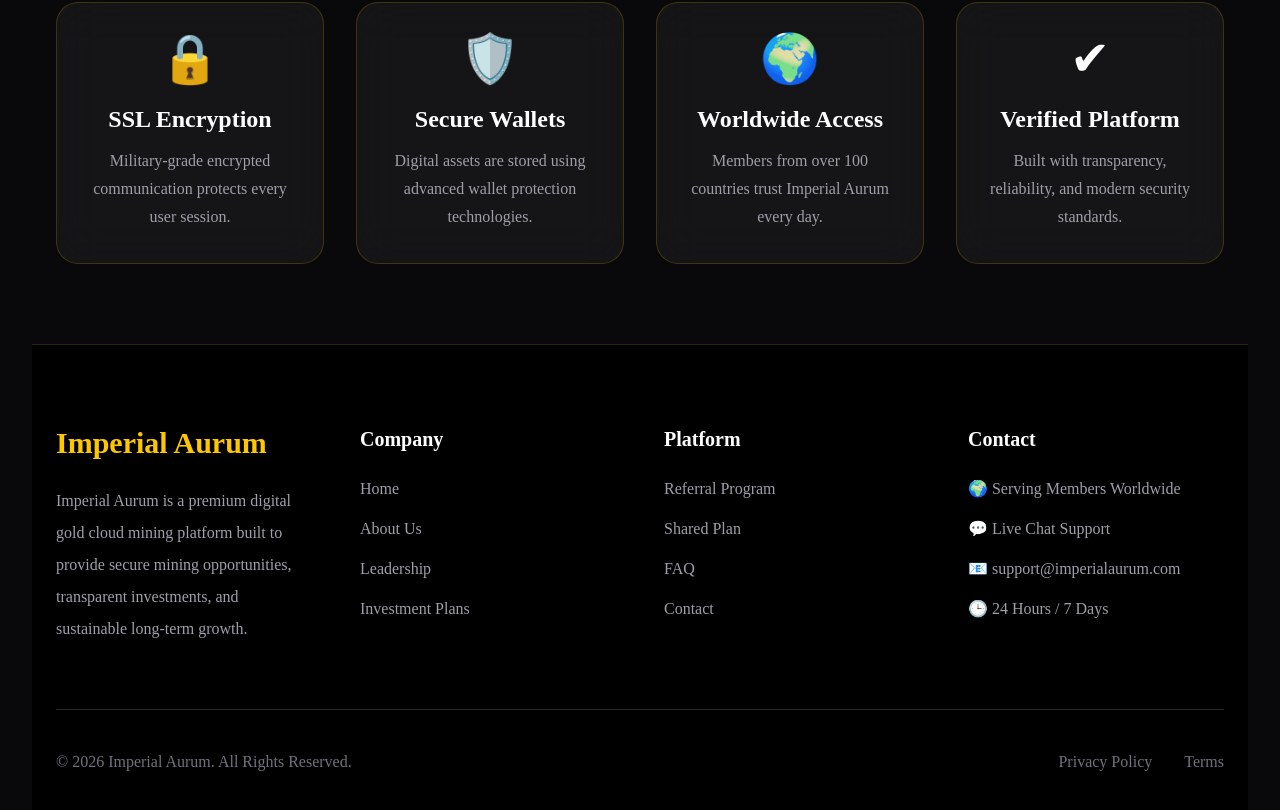
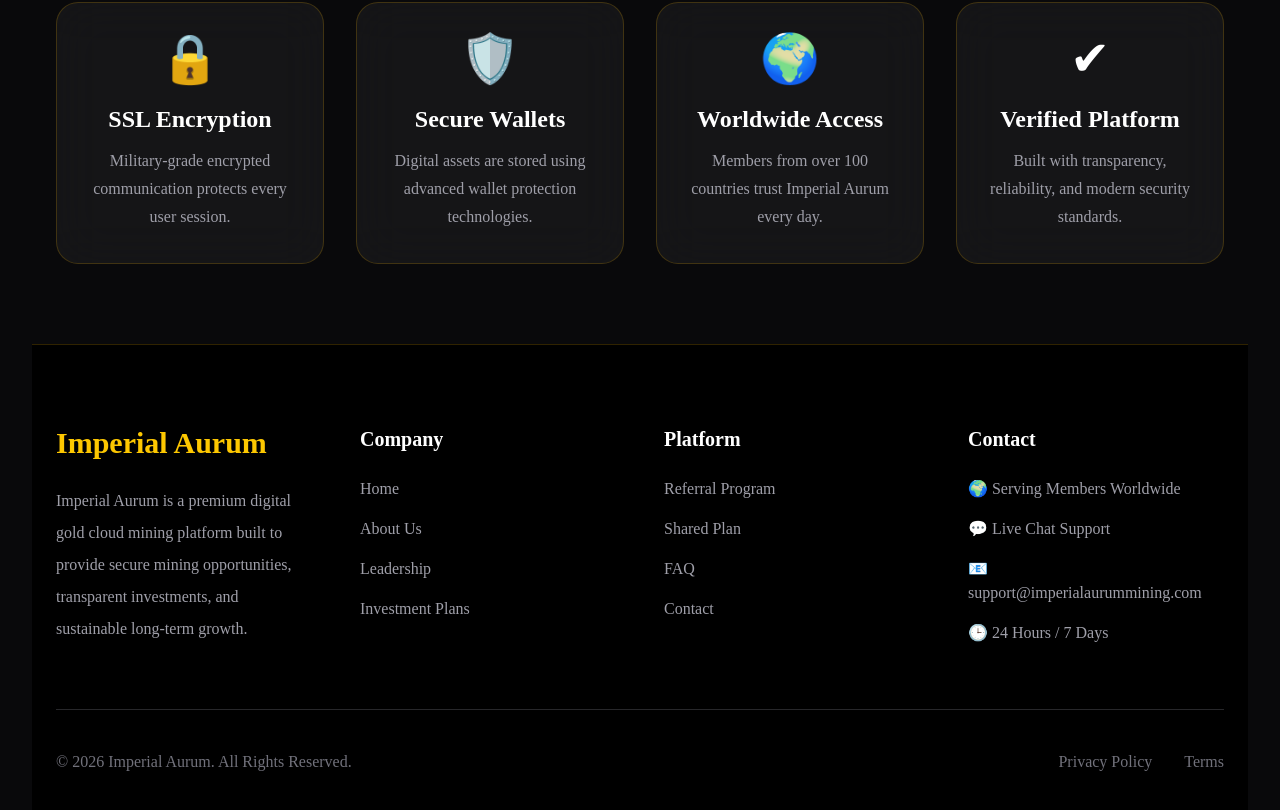
Before and after one commit to wizdom4u102-hub/imperial-aurum, a Next.js app: page / in a window 1280 px wide. Shown: the part 10036-10846 px from the top of the page. Built offline with nearby package versions, Linux system fonts and the light colour scheme; no server answers; the database is empty.

Commit message:
Update Footer.tsx

```diff
--- a/components/Footer.tsx
+++ b/components/Footer.tsx
@@ -108,7 +108,7 @@ export default function Footer() {
                 href="mailto:support@imperialaurum.com"
                 className="block hover:text-yellow-400 transition-colors"
               >
-                📧 support@imperialaurum.com
+                📧 support@imperialaurummining.com
               </a>
 
               <p>
```
